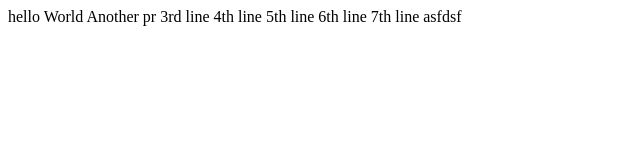
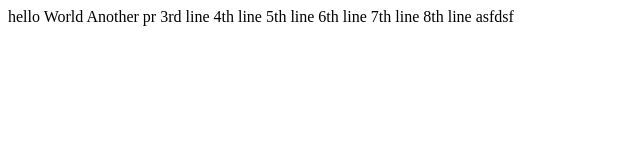
Before and after one commit to amitsinghsutara/github-release-note-repo, a plain HTML site: page index.html in a window 1280 px wide. Shown: the full height of the page, 0-640 px from the left. Drawn offline with Linux system fonts and the light colour scheme.

Commit message:
Added 8th line!

```diff
--- a/index.html
+++ b/index.html
@@ -8,6 +8,8 @@
         5th line
         6th line
         7th line
+        8th line
+
         asfdsf
     </body>
 </head>
```
